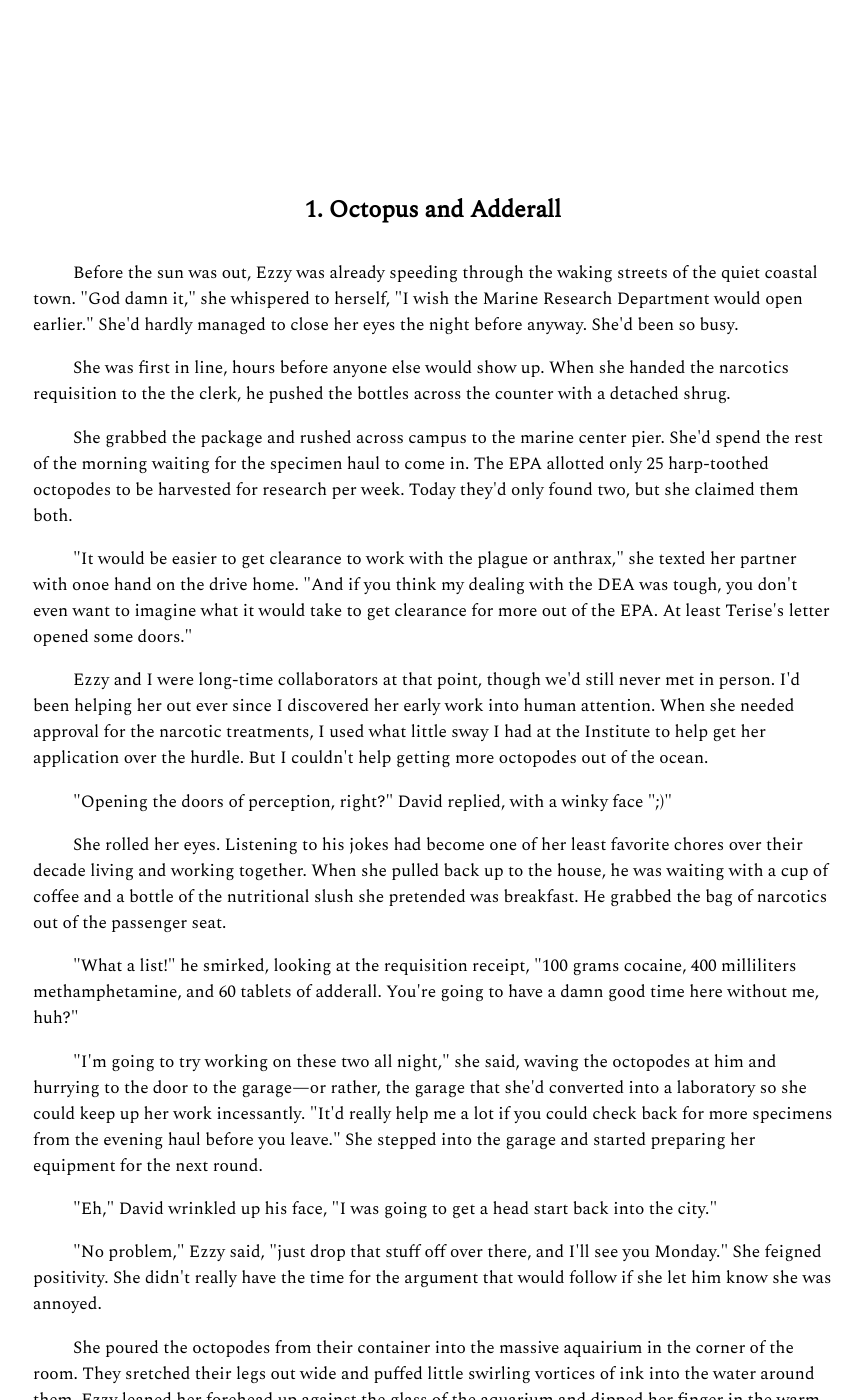
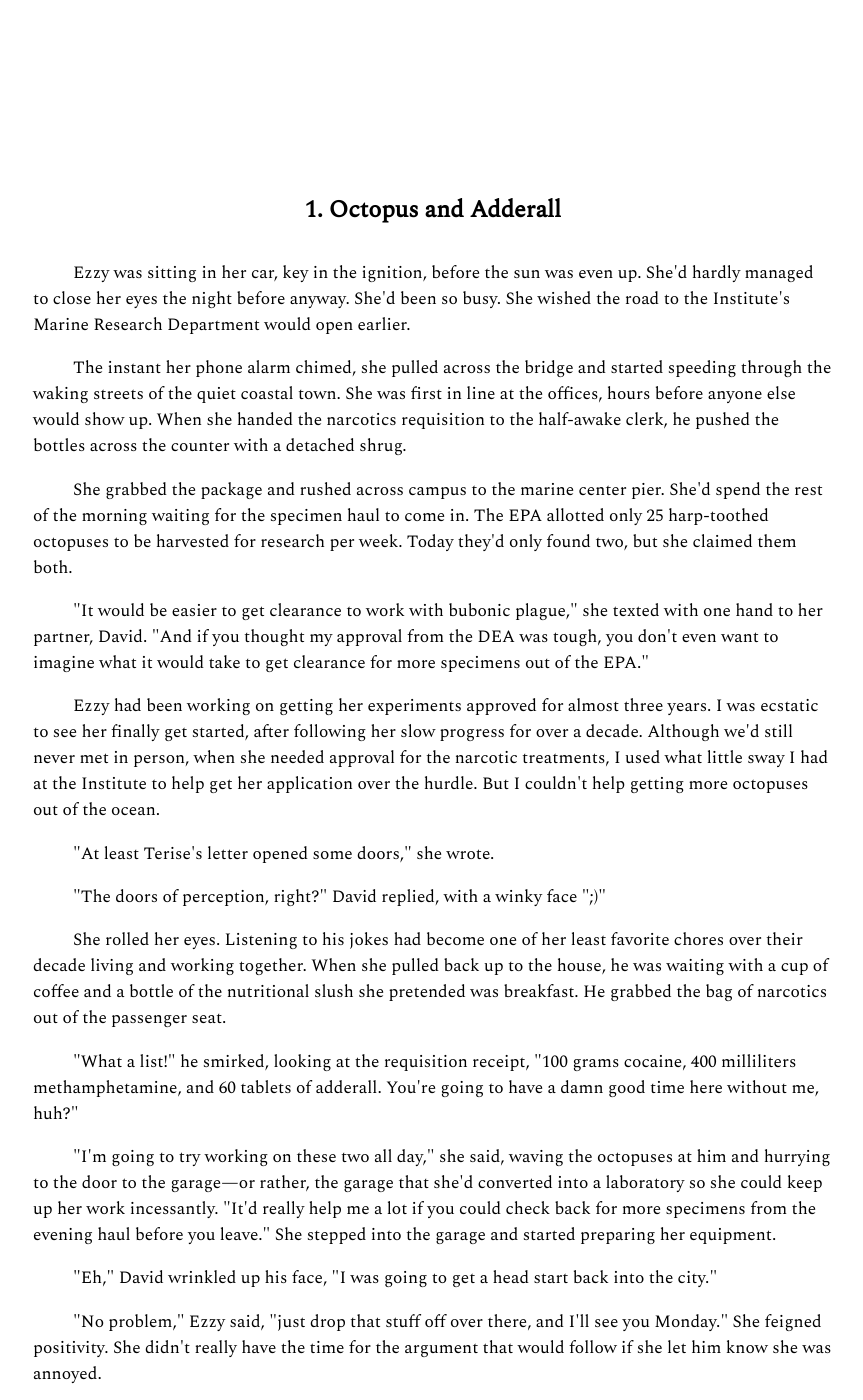
Before and after one commit to tcruven/n, a Jekyll site: the page built from index.html, in a window 1280 px wide and 1400 px high, scrolled down 405 px. Shown: the whole window, without its empty margins (207-1070 px from the left). Built offline with Jekyll 4.4.1, drawn with Linux system fonts in a browser that asks for light colours; nearby versions of some CDN libraries; some web fonts are replaced; some of the changed text lies outside the part shown.

Commit message:
rewording first chapter again

```diff
--- a/index.html
+++ b/index.html
@@ -34,24 +34,25 @@ layout: default
 <br><h4 id='ch1'>1. Octopus and Adderall</h4>
 
 <p>
-Before the sun was out, Ezzy was already speeding through the waking streets of the quiet coastal town. "God damn it," she whispered to herself, "I wish the Marine Research Department would open earlier." She'd hardly managed to close her eyes the night before anyway. She'd been so busy.
-</p>
-<p>
-She was first in line, hours before anyone else would show up.  When she handed the narcotics requisition to the the clerk, he pushed the bottles across the counter with a detached shrug.
-</p>
-<p>
-She grabbed the package and rushed across campus to the marine center pier.  She'd spend the rest of the morning waiting for the specimen haul to come in.  The EPA allotted only 25 harp-toothed octopodes to be harvested for research per week. Today they'd only found two, but she claimed them both.
-</p>
-<p>
-"It would be easier to get clearance to work with the plague or anthrax," she texted her partner with onoe hand on the drive home. "And if you think my dealing with the DEA was tough, you don't even want to imagine what it would take to get clearance for more out of the EPA.
-At least Terise's letter opened some doors."
-</p>
-<p>
-Ezzy and I were long-time collaborators at that point, though we'd still never met in person.  I'd been helping her out ever since I discovered her early work into human attention. When she needed approval for the narcotic treatments, I used what little sway I had at the Institute to help get her application over the hurdle. But I couldn't help
-getting more octopodes out of the ocean.
-</p>
-<p>
-"Opening the doors of perception, right?" David replied, with a winky face ";)"
+Ezzy was sitting in her car, key in the ignition, before the sun was even up. She'd hardly managed to close her eyes the night before anyway. She'd been so busy. She wished the road to the Institute's Marine Research Department would open earlier.
+</p>
+<p>
+The instant her phone alarm chimed, she pulled across the bridge and started speeding through the waking streets of the quiet coastal town. She was first in line at the offices, hours before anyone else would show up.  When she handed the narcotics requisition to the half-awake clerk, he pushed the bottles across the counter with a detached shrug.
+</p>
+<p>
+She grabbed the package and rushed across campus to the marine center pier.  She'd spend the rest of the morning waiting for the specimen haul to come in.  The EPA allotted only 25 harp-toothed octopuses to be harvested for research per week. Today they'd only found two, but she claimed them both.
+</p>
+<p>
+"It would be easier to get clearance to work with bubonic plague," she texted with one hand to her partner, David. "And if you thought my approval from the DEA was tough, you don't even want to imagine what it would take to get clearance for more specimens out of the EPA."
+</p>
+<p>
+Ezzy had been working on getting her experiments approved for almost three years.  I was ecstatic to see her finally get started, after following her slow progress for over a decade. Although we'd still never met in person, when she needed approval for the narcotic treatments, I used what little sway I had at the Institute to help get her application over the hurdle. But I couldn't help getting more octopuses out of the ocean.
+</p>
+<p>
+"At least Terise's letter opened some doors," she wrote.
+</p>
+<p>
+"The doors of perception, right?" David replied, with a winky face ";)"
 </p>
 <p>
 She rolled her eyes.  Listening to his jokes had become one of her least favorite chores over their decade living and working together.  When she pulled back up to the house, he was waiting with a cup of coffee and a bottle of the nutritional slush she pretended was breakfast.  He grabbed the bag of narcotics out of the passenger seat.
@@ -60,7 +61,7 @@ She rolled her eyes.  Listening to his jokes had become one of her least favorit
 "What a list!" he smirked, looking at the requisition receipt, "100 grams cocaine, 400 milliliters methamphetamine, and 60 tablets of adderall. You're going to have a damn good time here without me, huh?"
 </p>
 <p>
-"I'm going to try working on these two all night," she said, waving the octopodes at him and hurrying to the door to the garage—or rather, the garage that she'd converted into a laboratory so she could keep up her work incessantly.  "It'd really help me a lot if you could check back for more specimens from the evening haul before you leave."  She stepped into the garage and started preparing her equipment for the next round.
+"I'm going to try working on these two all day," she said, waving the octopuses at him and hurrying to the door to the garage—or rather, the garage that she'd converted into a laboratory so she could keep up her work incessantly.  "It'd really help me a lot if you could check back for more specimens from the evening haul before you leave."  She stepped into the garage and started preparing her equipment.
 </p>
 <p>
 "Eh," David wrinkled up his face, "I was going to get a head start back into the city."
@@ -69,22 +70,21 @@ She rolled her eyes.  Listening to his jokes had become one of her least favorit
 "No problem," Ezzy said, "just drop that stuff off over there, and I'll see you Monday."  She feigned positivity. She didn't really have the time for the argument that would follow if she let him know she was annoyed.
 </p>
 <p>
-She poured the octopodes from their container into the massive aquairium in the corner of the room.  They sretched their legs out wide and puffed little swirling vortices of ink into the water around them.  Ezzy leaned her forehead up against the glass of the aquarium and dipped her finger in the warm salt water.
+She dumped the octopuses from their container into the massive aquairium in the corner of the room.  They stretched their legs out wide and puffed little swirling vortices of ink into the water around them.  Ezzy leaned her forehead up against the glass of the aquarium and dipped her finger in the warm salt water.
 </p>
 <p>
 "There's nothing else in the world quite like you," she whispered.
 </p>
 <p>
-As I write this, I wonder what she would have done if she could have known where her experiments with those octopodes would eventually lead. If she'd have known that her work would bring about a little girl's psychosis, her partner David's suicide, a revoked Nobel prize, and what some might call the end of the world as we know it.  I can't prove it, but I suspect she would not have done a single thing differently.
+As I write this, I wonder what she would have done if she could have known where her experiments would eventually lead. If she'd have known that her work would bring about a little girl's psychosis, David's suicide, a revoked Nobel prize, and what some <em>might</em> call the end of the world as we know it.  I can't prove it, but I suspect she would not have done a single thing differently.
 </p>
 
 <br><h4 id='ch2'>2. Kagaku Kōkoku, GK</h4>
 
 <p>
-My name is Dr. Terise Cruven, and I'm a researcher in human psychology and interpersonal communication.
-Twenty-seven years ago, I started my career in a shabby, ten square-foot storage closet, analyzing Vedic, Greek, and Hebrew texts.  I considered them the rarified transcripts of
+My name is Dr. Terise Cruven, and I'm a researcher in human psychology and interpersonal communication.  Twenty-seven years ago, I started my career in a shabby, ten square-foot storage closet, analyzing Vedic, Greek, and Hebrew texts.  I considered them the rarified transcripts of
 the most important conversations between humanity and her creator.  But after
-digesting those works, I realized there was actually far more to be uncovered from the patterns lurking in the sociology of ordinary communications.  I turned my attention to the morass of online communication we generally refer to as the Internet.
+digesting those works, I realized there was actually far more to be uncovered from the patterns lurking in the sociology of ordinary communications.  I turned my attention to the morass of online communication we generally refer to as <em>the Internet</em>.
 </p>
 I'm writing this because, simply put, I've recently uncovered some urgent issues that I feel everyone needs to be made aware of. You see, the problem with making my living trawling the repository of all recorded information is that I occasionally put together connections I wish I hadn't noticed.
 </p>
```
